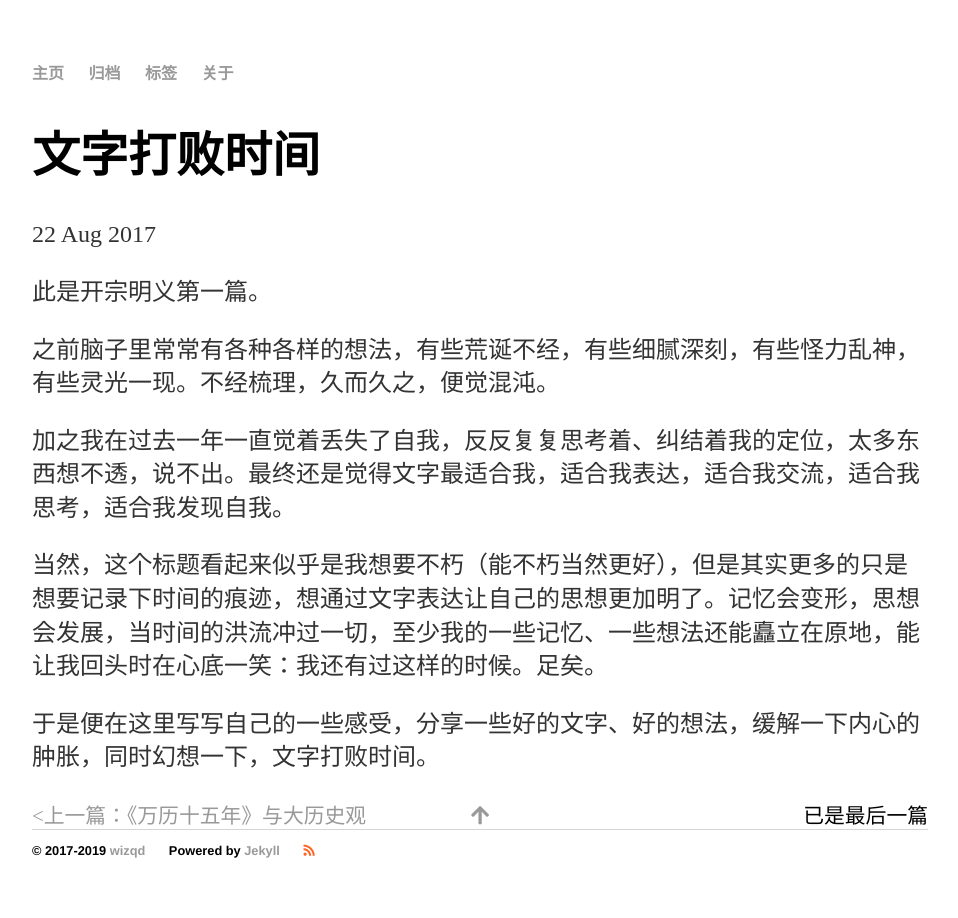
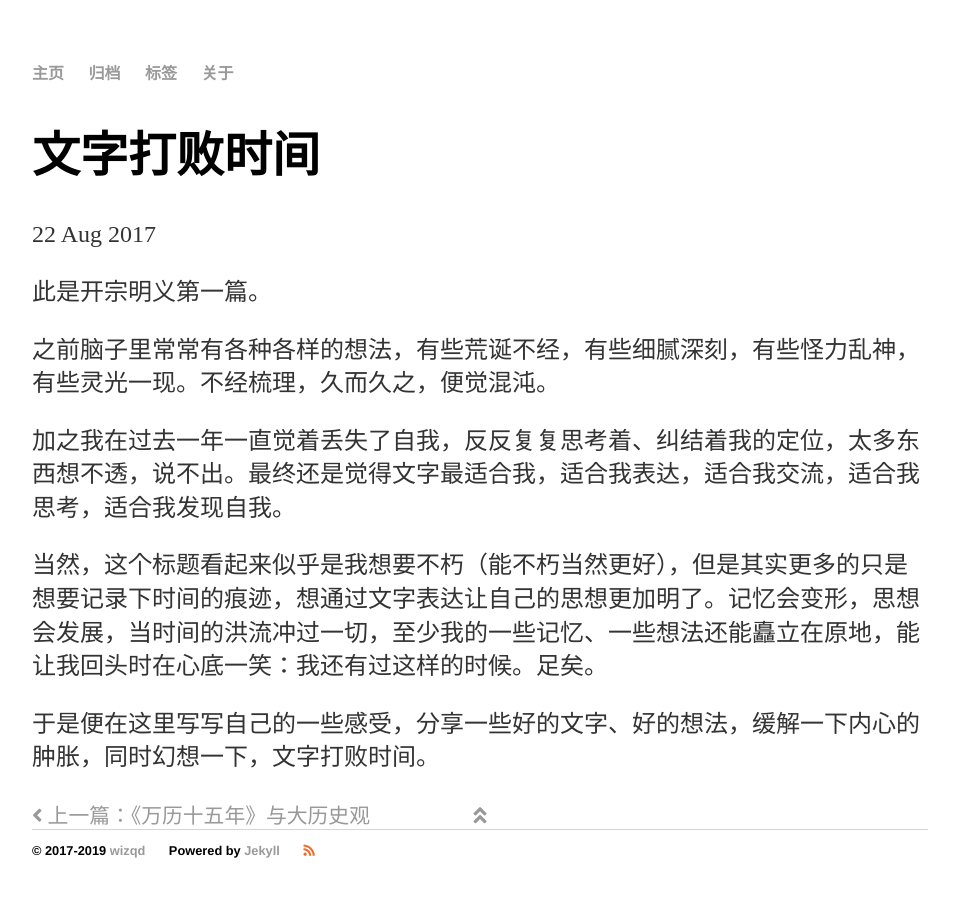
Before and after one commit to chqid/chqid.blog.io, a Jekyll site: the page built from _posts/2017-08-22-first.md, in a window 1280 px wide. Shown: the whole page, without its empty margins (160-1118 px from the left). Built offline with Jekyll 4.4.1, drawn with Linux system fonts in a browser that asks for light colours; nearby versions of some CDN libraries.

Commit message:
change arrow icon to font-awesome

```diff
--- a/_includes/post-navigation.html
+++ b/_includes/post-navigation.html
@@ -2,26 +2,26 @@
 	<div class="nav-next">
 	{% if page.next %}
 	  <a href="{{ site.baseurl }}{{ page.next.url }}" title="{{ page.next.title }}">
-		<span><</span>上一篇：{{ page.next.title }}
+			<i class="fas fa-angle-left"></i> 上一篇：{{ page.next.title }}
 	  </a>
 	{% else%}
-	  <span>已是第一篇</span>
+	  <span></span>
 	{% endif %}
 	</div>
 
 	<div class="back-to-top">
 		<a href="#top">
-			<i class="fa fa-arrow-up"></i>
+			<i class="fas fa-angle-double-up"></i>
 		</a>
 	</div>
 
 	<div class="nav-previous">
 	{% if page.previous %}
 	  <a href="{{ site.baseurl }}{{ page.previous.url }}" title="{{ page.previous.title }}">
-		下一篇：{{ page.previous.title }}<span>></span>
+		下一篇：{{ page.previous.title }} <i class="fas fa-angle-right"></i>
 	  </a>
 	{% else %}
-	  <span>已是最后一篇</span>
+	  <span></span>
 	{% endif %}
 	</div>
 </div>
```
